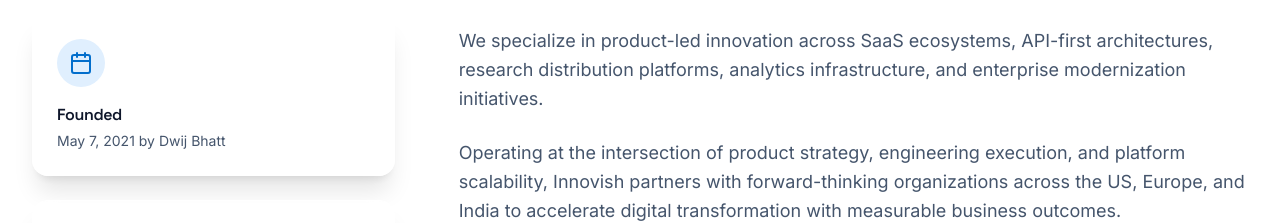
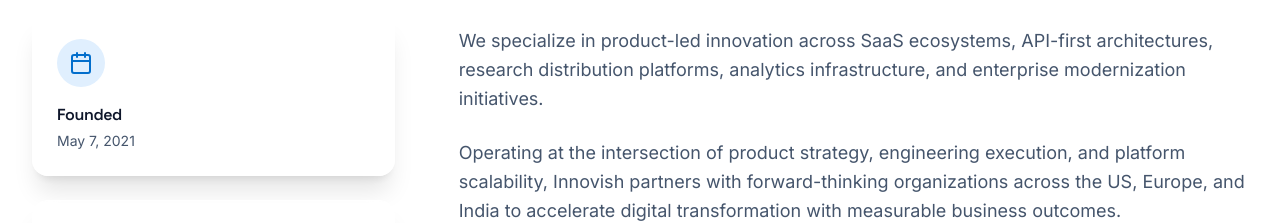
Before and after one commit to bdwij1993-web/Portfolio, a React (Vite) app: page / in a window 1280 px wide. Shown: the part 926-1149 px from the top of the page. Built offline with nearby package versions, Linux system fonts and the light colour scheme.

Commit message:
Update About.tsx

```diff
--- a/src/components/sections/About.tsx
+++ b/src/components/sections/About.tsx
@@ -23,7 +23,7 @@
                       <Calendar className="text-primary-600 dark:text-primary-400 w-6 h-6" />
                     </div>
                     <h3 className="font-semibold text-slate-900 dark:text-white pb-1">Founded</h3>
-                    <p className="text-slate-600 dark:text-slate-300 text-sm">May 7, 2021 by Dwij Bhatt</p>
+                    <p className="text-slate-600 dark:text-slate-300 text-sm">May 7, 2021</p>
                   </div>
 
                   <div className="glass-panel p-6 rounded-2xl">
```
